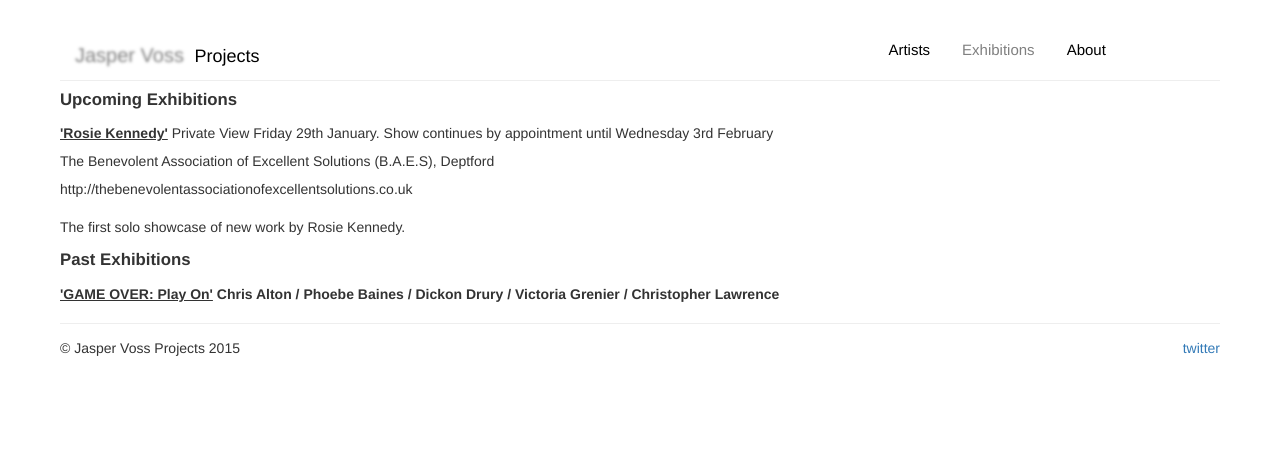
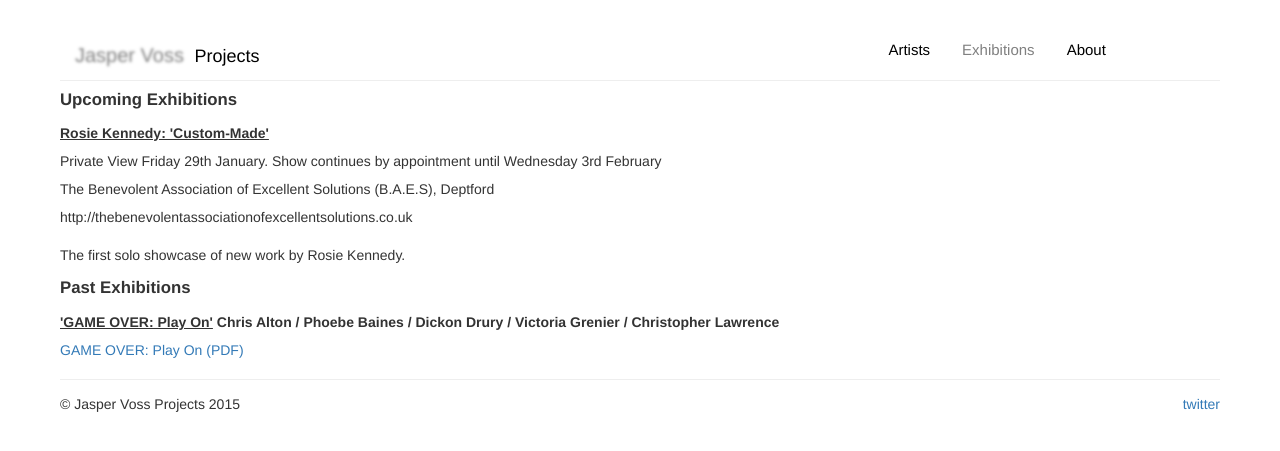
Before and after one commit to rosan/rosan.github.io, a Jekyll site: the page built from exhibitions.html, in a window 1280 px wide. Shown: the top 451 px of the page. Built offline with Jekyll 4.4.1, drawn with Linux system fonts in a browser that asks for light colours.

Commit message:
exhibitions page edit again  Please enter the commit message for your changes. Lines starting

```diff
--- a/exhibitions.html
+++ b/exhibitions.html
@@ -11,7 +11,7 @@ id: exhibitions
 
 			<h3>Upcoming Exhibitions</h3>
 
-      	<p><b><u>'Rosie Kennedy'</b></u>
+      	<p><b><u>Rosie Kennedy: 'Custom-Made'</b></u></br>
       	Private View Friday 29th January. Show continues by appointment until Wednesday 3rd February</br>
       	The Benevolent Association of Excellent Solutions (B.A.E.S), Deptford</br>
       	http://thebenevolentassociationofexcellentsolutions.co.uk</br>
@@ -22,6 +22,9 @@ id: exhibitions
       <h3>Past Exhibitions</h3>
       	<p><b><u>'GAME OVER: Play On'</b></u>
       	<b>Chris Alton / Phoebe Baines / Dickon Drury / Victoria Grenier / Christopher Lawrence</b></br>
+      	<span><a href="Users/nancyallen/Documents/Jasper/WEBSITE/Play exhibition.pdf">GAME OVER: Play On (PDF)</a> </span>
+
+</object>
 			</p>
 
   </div>
```
Also changed, not shown: 1 other file.
